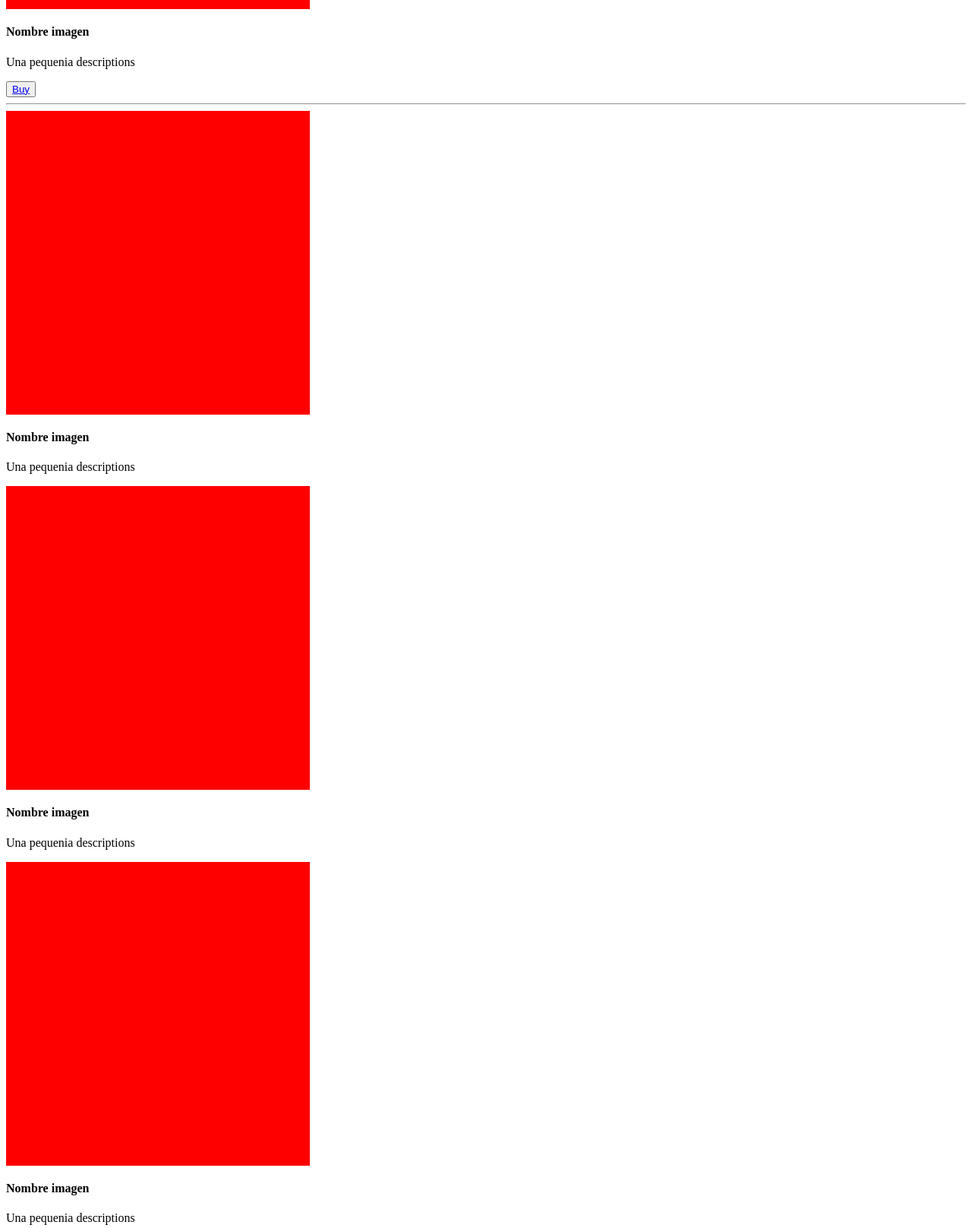
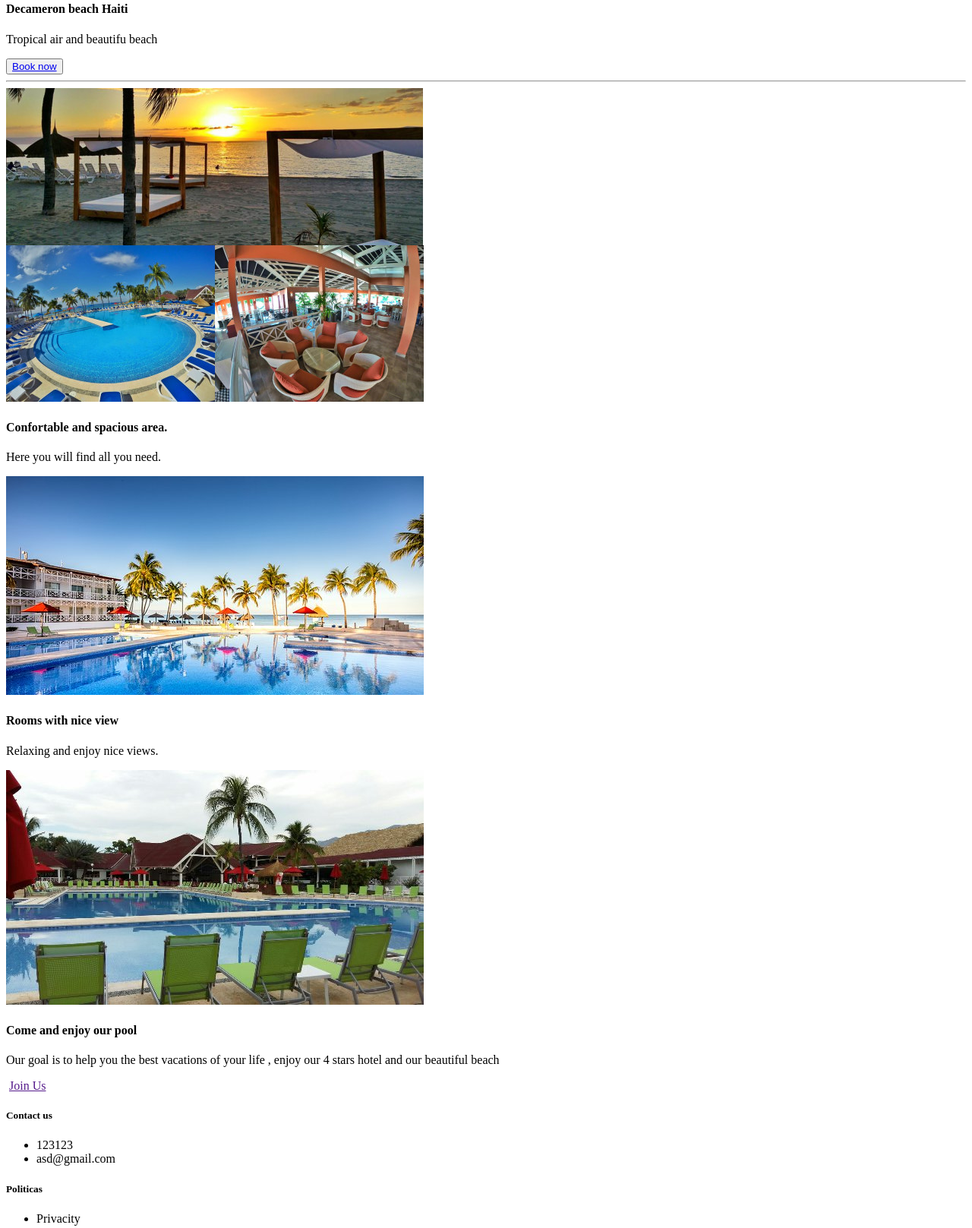
Before and after one commit to mackento/wdd130, a plain HTML site: page wwr/index.html in a window 1280 px wide. Shown: the part 1044-2661 px from the top of the page at 76% size. Drawn offline with Linux system fonts and the light colour scheme.

Commit message:
site plan

```diff
--- a/wwr/index.html
+++ b/wwr/index.html
@@ -16,51 +16,42 @@
 
     <main>
         <section>
-            <div class="containImage" style="width: 400px; height: 400px; background-color: red;">
-                <img src="" alt="">
+            <div class="containImage" >
+            </div>
+                <img src="images/royal-decameron.jpg" alt="">
             </div>
             <h4 class="nameImage">
-                Nombre imagen
+                Decameron beach Haiti
             </h4>
-            <p>Una pequenia descriptions</p>
-            <button><a href="#"> Buy </a></button>
+            <p>Tropical air and beautifu beach</p>
+            <button><a href="#"> Book now </a></button>
         </section>
         <hr>
         <section>
-            <div class="containImage" style="width: 400px; height: 400px; background-color: red;">
-                <img src="" alt="">
+            <div class="containImage">
+                <img src="images/Royal-Decameron-Indigo-Beach-Resort-2.jpg" alt="">
             </div>
             <h4 class="nameImage">
-                Nombre imagen
+                Confortable and spacious area.
             </h4>
-            <p>Una pequenia descriptions</p>
+            <p>Here you will find all you need.</p>
         </section>
         <section>
-            <div class="containImage" style="width: 400px; height: 400px; background-color: red;">
-                <img src="" alt="">
+            <div class="containImage">
+                <img src="images/royal-decameron hotel.jpg" alt="">
             </div>
             <h4 class="nameImage">
-                Nombre imagen
-            </h4>
-            <p>Una pequenia descriptions</p>
+                Rooms with nice view            </h4>
+            <p>Relaxing and enjoy nice views.</p>
         </section>
         <section>
-            <div class="containImage" style="width: 400px; height: 400px; background-color: red;">
-                <img src="" alt="">
+            <div class="containImage">
+                <img src="images/royal-decameron-indigo pool.jpg" alt="">
             </div>
             <h4 class="nameImage">
-                Nombre imagen
+                Come and enjoy our pool
             </h4>
-            <p>Una pequenia descriptions</p>
-        </section>
-        <section>
-            <div class="containImage" style="width: 400px; height: 400px; background-color: red;">
-                <img src="" alt="">
-            </div>
-            <h4 class="nameImage">
-                Nombre imagen
-            </h4>
-            <p>Una pequenia descriptions</p>
+            <p>Our goal is to help you the best vacations of your life , enjoy our 4 stars hotel and our beautiful beach</p>
         </section>
     </main>
 
```
Also changed, not shown: wwr/images/Royal-Decameron-Indigo-Beach-Resort-2.jpg (added), wwr/images/royal-decameron hotel.jpg (added), wwr/images/royal-decameron-indigo pool.jpg (added), wwr/images/royal-decameron.jpg (added).
